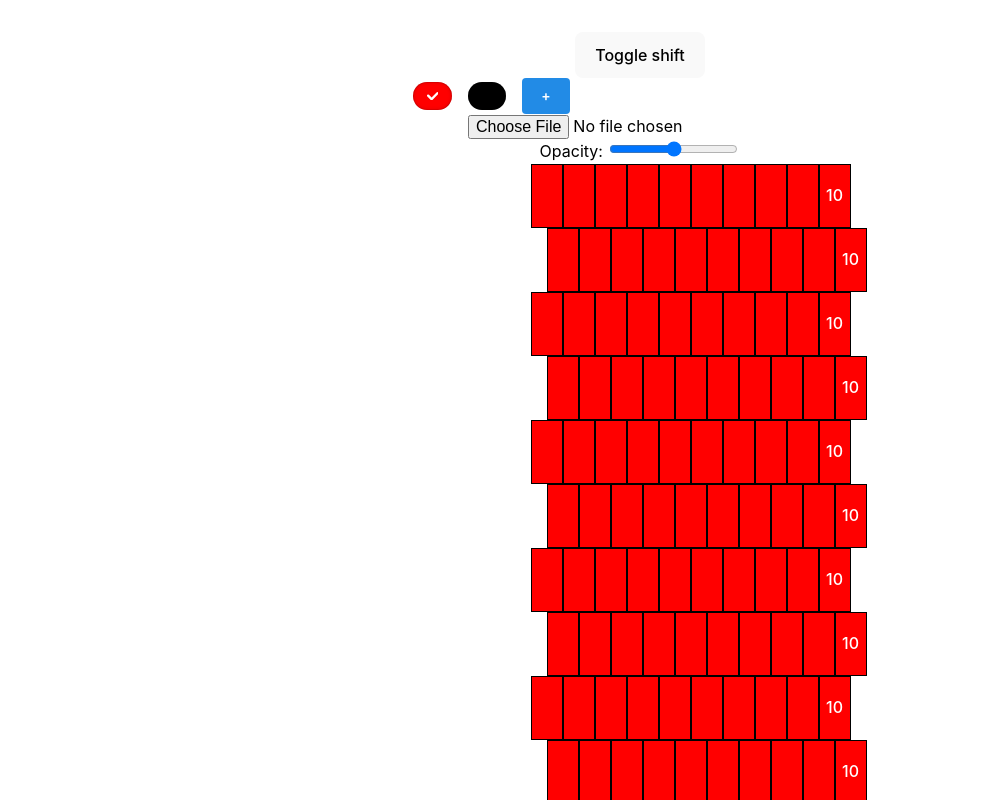
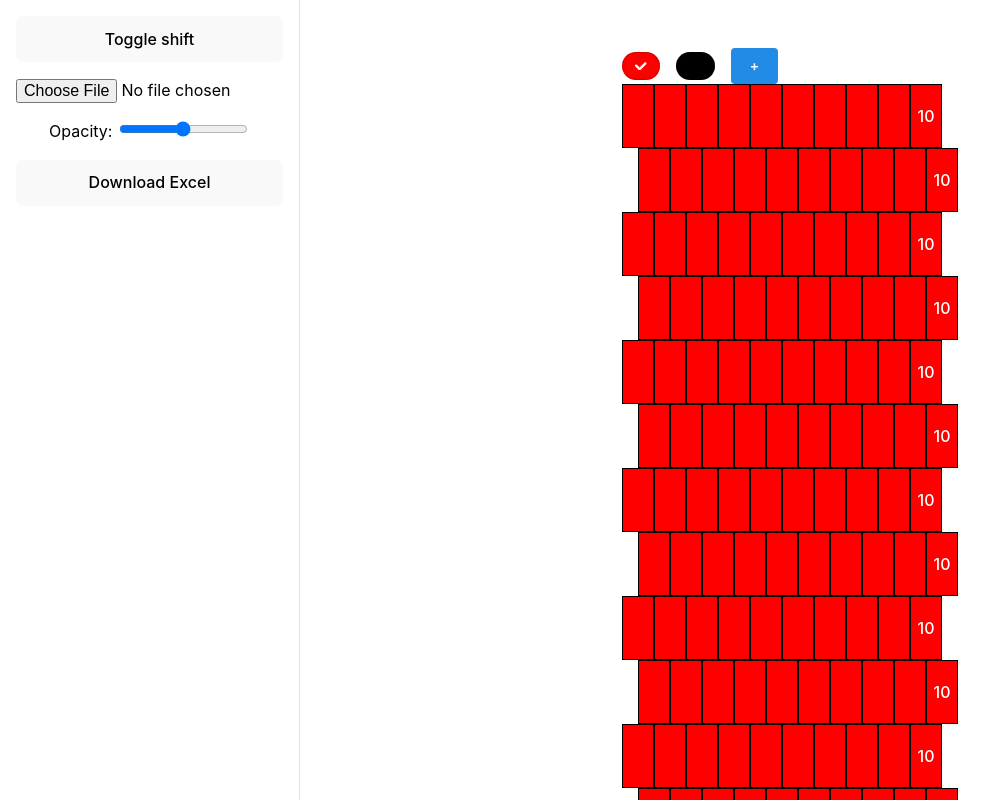
Before and after one commit to julioolvr/patterns, a React (Vite) app: page / in a window 1280 px wide. Shown: the top 800 px of the page, without its empty margins (0-1005 px from the left). Built offline with nearby package versions, Linux system fonts and the light colour scheme.

Commit message:
App layout

```diff
--- a/src/Pattern.tsx
+++ b/src/Pattern.tsx
@@ -10,6 +10,7 @@ import usePalette, { Color } from "./modules/palette";
 import PaletteSelector from "./components/PaletteSelector";
 
 import "./Pattern.css";
+import { AppShell, Stack } from "@mantine/core";
 
 type ColorGrid = Array<
   Array<{
@@ -207,8 +208,21 @@ export default function Editor() {
   const pattern = usePattern(10, 20);
 
   return (
-    <div>
+    <AppShell navbar={{ width: 300, breakpoint: "sm" }} padding="md">
+      <AppShell.Navbar p="md">
+        <Stack>
           <button onClick={pattern.toggleShift}>Toggle shift</button>
+          <ImageSelector onSelect={(imageUrl) => setImageUrl(imageUrl)} />
+          <OpacitySelector
+            opacity={imageOpacity}
+            setOpacity={setImageOpacity}
+          />
+          <button onClick={() => downloadExcel(pattern.colorGrid())}>
+            Download Excel
+          </button>
+        </Stack>
+      </AppShell.Navbar>
+      <AppShell.Main>
         <PaletteSelector
           palette={pattern.palette}
           selectedColorIndex={currentColorIndex}
@@ -218,11 +232,7 @@ export default function Editor() {
             pattern.updateColor(index, newColor)
           }
         />
-      <ImageSelector onSelect={(imageUrl) => setImageUrl(imageUrl)} />
-      <OpacitySelector opacity={imageOpacity} setOpacity={setImageOpacity} />
-      <button onClick={() => downloadExcel(pattern.colorGrid())}>
-        Download
-      </button>
+
         <PatternUi
           colorGrid={pattern.colorGrid()}
           onPaint={(x, y) => pattern.setColor(currentColorIndex, x, y)}
@@ -230,6 +240,7 @@ export default function Editor() {
           imageOverlay={imageUrl}
           imageOverlayOpacity={imageOpacity}
         />
-    </div>
+      </AppShell.Main>
+    </AppShell>
   );
 }
```
Lines whose indentation alone changed are shown as unchanged.
